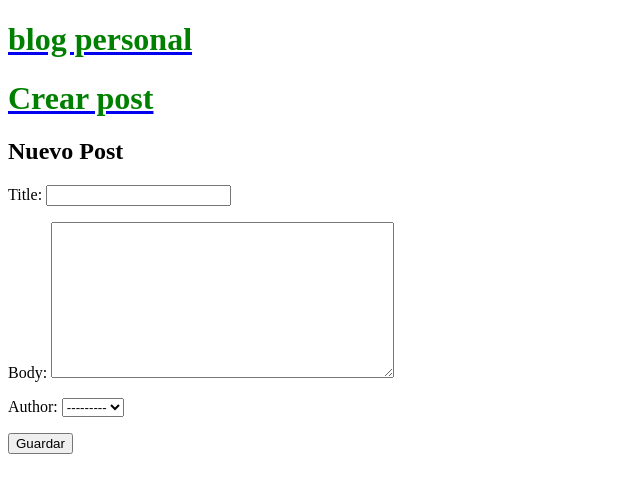
After one commit to sauld08/blog_crud, a Django app: page /post/new in a window 1280 px wide. The commit adds this page. Shown: the top 493 px of the page, without its empty margins (0-640 px from the left). Run offline with Django 5.2, Linux system fonts and the light colour scheme; data comes from the database, SQL or seed files in the repository; both versions use the stored data as it was after the commit.

Commit message:
post new agregado

```diff
--- a/blogs/models.py
+++ b/blogs/models.py
@@ -1,5 +1,5 @@
 from django.db import models
-
+from django.urls import reverse
 
 # Create your models here :).
 class Post(models.Model):
@@ -11,3 +11,5 @@ class Post(models.Model):
 
     def __str__(self):
         return self.title
+    def get_absolute_url(self):
+        return reverse("post-detail", kwargs={"pk": self.pk})
--- a/blogs/urls.py
+++ b/blogs/urls.py
@@ -1,8 +1,9 @@
 from django.urls import path
-from .views import PostListView, PostDetailView
+from .views import PostListView, PostDetailView, PostCreateView
 
 
 urlpatterns = [
     path("", PostListView.as_view(), name="post_list"),
     path("post/<int:pk>/", PostDetailView.as_view(), name="post-detail"),
+    path("post/new", PostCreateView.as_view(), name="post-new")
 ]
--- a/blogs/views.py
+++ b/blogs/views.py
@@ -1,6 +1,7 @@
 from django.shortcuts import render
 from .models import Post
 from django.views.generic import ListView, DetailView
+from django.views.generic.edit import CreateView
 
 # Create your views here.
 
@@ -13,3 +14,8 @@ class PostListView(ListView):
 class PostDetailView(DetailView):
     model = Post
     template_name = "post_detail.html"
+
+class PostCreateView(CreateView):
+    model = Post
+    template_name = "post_new.html"
+    fields = ['title', 'body', 'author']
--- a/templates/_base.html
+++ b/templates/_base.html
@@ -9,6 +9,7 @@
 </head>
 <body>
     <a href="{% url 'post_list' %}"><h1>blog personal</h1></a>
+    <a href="{% url 'post-new' %}"><h1>Crear post</h1></a>
     {% block content %}
     {% endblock content %}
 </body>
--- /dev/null
+++ b/templates/post_new.html
@@ -0,0 +1,9 @@
+{% extends "_base.html" %}
+
+{% block content %}
+    <h2>Nuevo Post</h2>
+    <form method="post">
+        {% csrf_token %}
+        {{ form.as_p }}
+        <input type="submit" value="Guardar">
+{% endblock content %}
```
Also changed, not shown: db.sqlite3.
